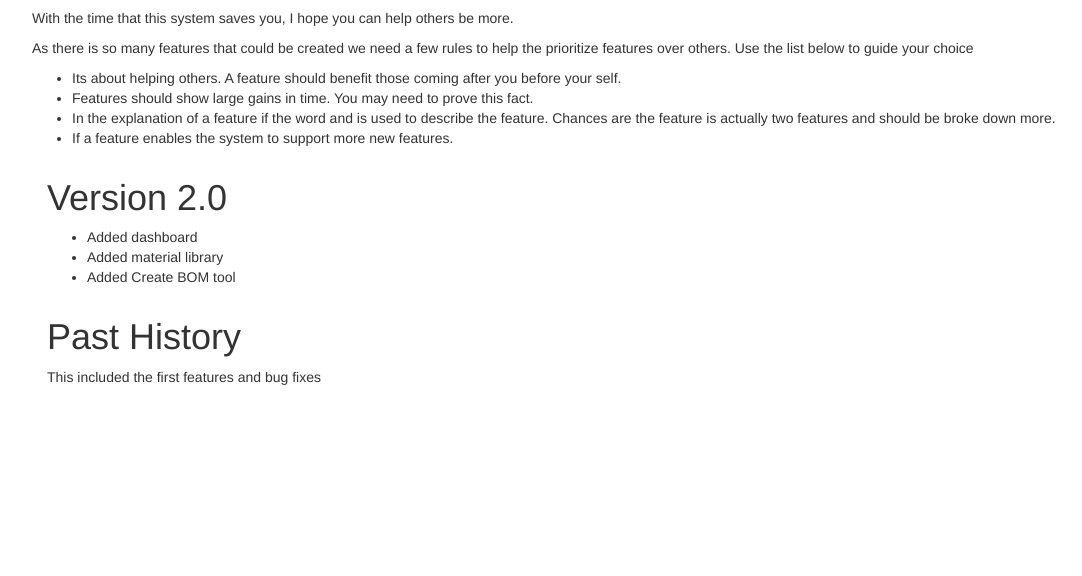
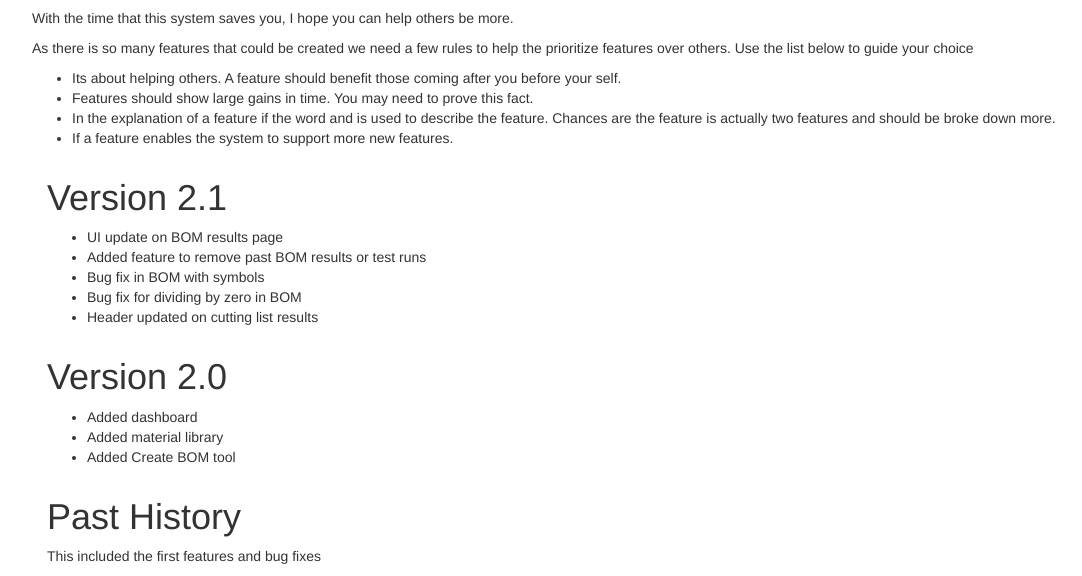
Before and after one commit to Boomatang/Clue, a Flask app: page / in a window 1280 px wide. Shown: the part 234-810 px from the top of the page, without its empty margins (53-1135 px from the left). Before the commit the page ends 619 px from the top, so only its background shows below. Run offline with Flask 2, Linux system fonts and the light colour scheme; some libraries are stand-ins or nearby versions.

Commit message:
V2.1 Created
Some features added.
Some bugs fixed.

```diff
--- a/app/templates/history.html
+++ b/app/templates/history.html
@@ -1,4 +1,14 @@
 <div class="container">
+    <section class="container">
+        <h1>Version 2.1</h1>
+        <ul>
+            <li>UI update on BOM results page</li>
+            <li>Added feature to remove past BOM results or test runs</li>
+            <li>Bug fix in BOM with symbols</li>
+            <li>Bug fix for dividing by zero in BOM</li>
+            <li>Header updated on cutting list results</li>
+        </ul>
+    </section>
     <section class="container">
         <h1>Version 2.0</h1>
         <ul>
```
